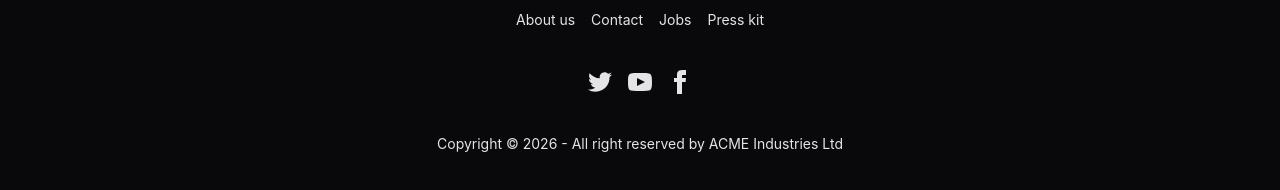
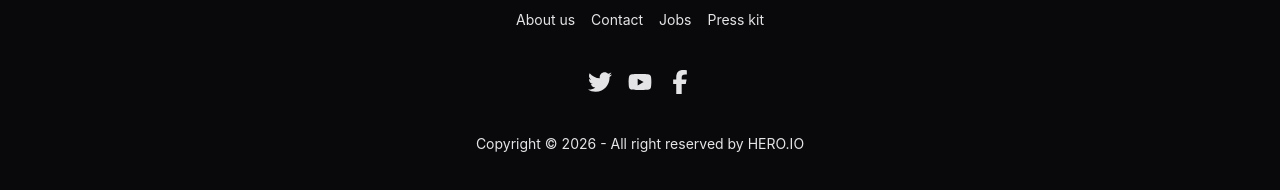
Before and after one commit to Joya322/hero-io, a React (Vite) app: page / in a window 1280 px wide. Shown: the part 946-1136 px from the top of the page. Built offline with nearby package versions, Linux system fonts and the light colour scheme.

Commit message:
footer done

```diff
--- a/src/components/footer/Footer.jsx
+++ b/src/components/footer/Footer.jsx
@@ -1,4 +1,6 @@
-import React from "react";
+import { FaFacebookF } from "react-icons/fa6";
+import { FaYoutube } from "react-icons/fa";
+import { FaTwitter } from "react-icons/fa";
 
 const Footer = () => {
   return (
@@ -12,44 +14,20 @@ const Footer = () => {
       <nav>
         <div className="grid grid-flow-col gap-4">
           <a>
-            <svg
-              xmlns="http://www.w3.org/2000/svg"
-              width="24"
-              height="24"
-              viewBox="0 0 24 24"
-              className="fill-current"
-            >
-              <path d="M24 4.557c-.883.392-1.832.656-2.828.775 1.017-.609 1.798-1.574 2.165-2.724-.951.564-2.005.974-3.127 1.195-.897-.957-2.178-1.555-3.594-1.555-3.179 0-5.515 2.966-4.797 6.045-4.091-.205-7.719-2.165-10.148-5.144-1.29 2.213-.669 5.108 1.523 6.574-.806-.026-1.566-.247-2.229-.616-.054 2.281 1.581 4.415 3.949 4.89-.693.188-1.452.232-2.224.084.626 1.956 2.444 3.379 4.6 3.419-2.07 1.623-4.678 2.348-7.29 2.04 2.179 1.397 4.768 2.212 7.548 2.212 9.142 0 14.307-7.721 13.995-14.646.962-.695 1.797-1.562 2.457-2.549z"></path>
-            </svg>
+            <FaTwitter size={24} />
           </a>
           <a>
-            <svg
-              xmlns="http://www.w3.org/2000/svg"
-              width="24"
-              height="24"
-              viewBox="0 0 24 24"
-              className="fill-current"
-            >
-              <path d="M19.615 3.184c-3.604-.246-11.631-.245-15.23 0-3.897.266-4.356 2.62-4.385 8.816.029 6.185.484 8.549 4.385 8.816 3.6.245 11.626.246 15.23 0 3.897-.266 4.356-2.62 4.385-8.816-.029-6.185-.484-8.549-4.385-8.816zm-10.615 12.816v-8l8 3.993-8 4.007z"></path>
-            </svg>
+            <FaYoutube size={24} />
           </a>
           <a>
-            <svg
-              xmlns="http://www.w3.org/2000/svg"
-              width="24"
-              height="24"
-              viewBox="0 0 24 24"
-              className="fill-current"
-            >
-              <path d="M9 8h-3v4h3v12h5v-12h3.642l.358-4h-4v-1.667c0-.955.192-1.333 1.115-1.333h2.885v-5h-3.808c-3.596 0-5.192 1.583-5.192 4.615v3.385z"></path>
-            </svg>
+            <FaFacebookF size={24} />
           </a>
         </div>
       </nav>
       <aside>
         <p>
-          Copyright © {new Date().getFullYear()} - All right reserved by ACME
-          Industries Ltd
+          Copyright &copy; {new Date().getFullYear()} - All right reserved by
+          HERO.IO
         </p>
       </aside>
     </footer>
--- a/src/components/Banner.jsx
+++ b/src/components/header/Banner.jsx
@@ -2,7 +2,7 @@ import { PiGooglePlayLogoLight } from "react-icons/pi";
 import { FaAppStoreIos } from "react-icons/fa";
 import { Link } from "react-router";
 
-import hero from "../assets/hero.png";
+import hero from "../../assets/hero.png";
 
 const Banner = () => {
   return (
@@ -12,7 +12,7 @@ const Banner = () => {
           <h1 className="text-4xl lg:text-5xl font-bold max-w-md mx-auto">
             We Build <span className="text-purple-600">Productive</span> Apps
           </h1>
-          <p className="py-6 max-w-[750px]">
+          <p className="py-6 max-w-[750px] mx-auto">
             At HERO.IO, we craft innovative apps designed to make everyday life
             simpler, smarter, and more exciting. Our goal is to turn your ideas
             into digital experiences that truly make an impact.
--- a/src/pages/Home.jsx
+++ b/src/pages/Home.jsx
@@ -1,5 +1,5 @@
 import React from 'react';
-import Banner from '../components/Banner';
+import Banner from '../components/header/Banner';
 
 
 const Home = () => {
```
